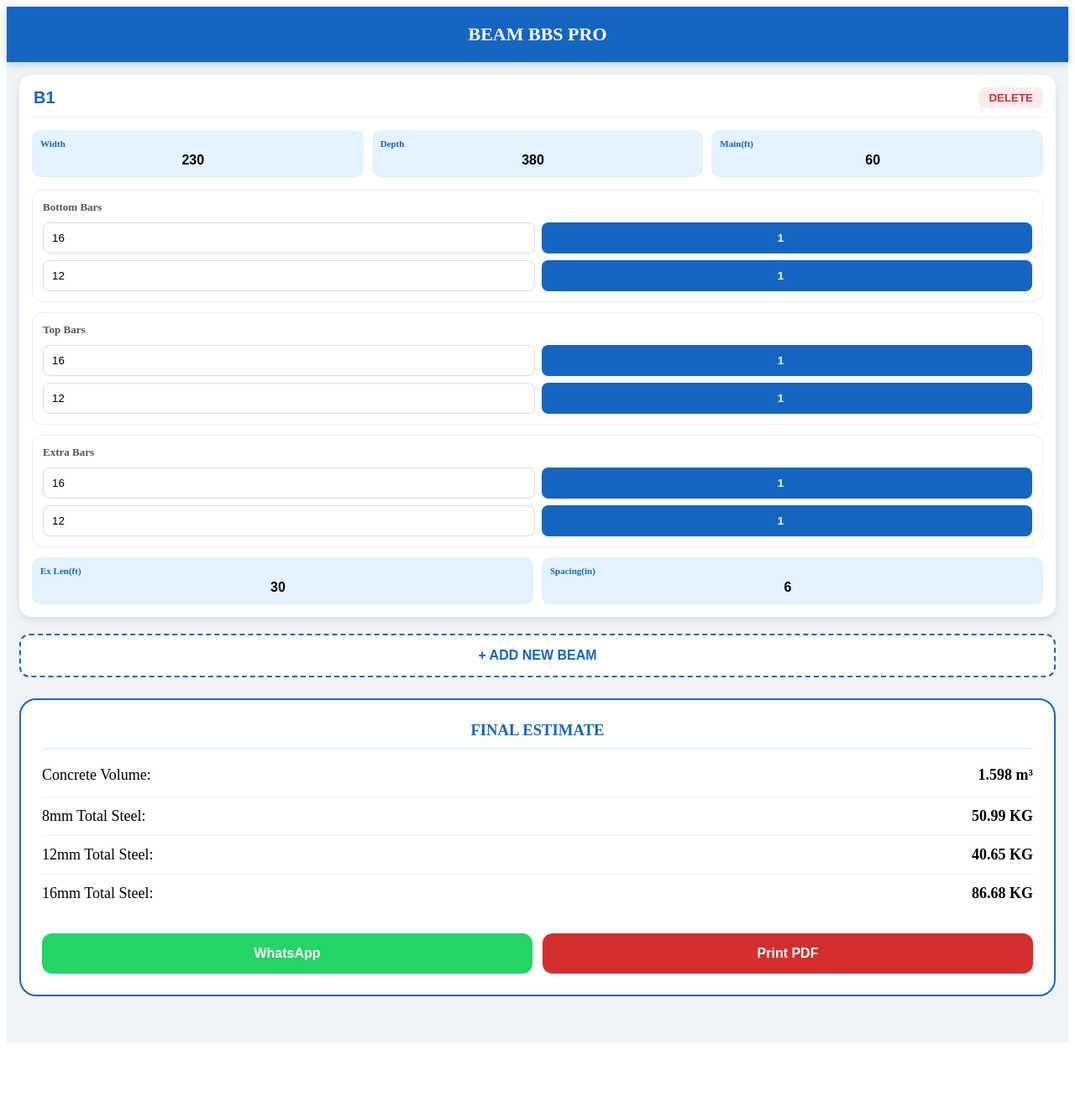
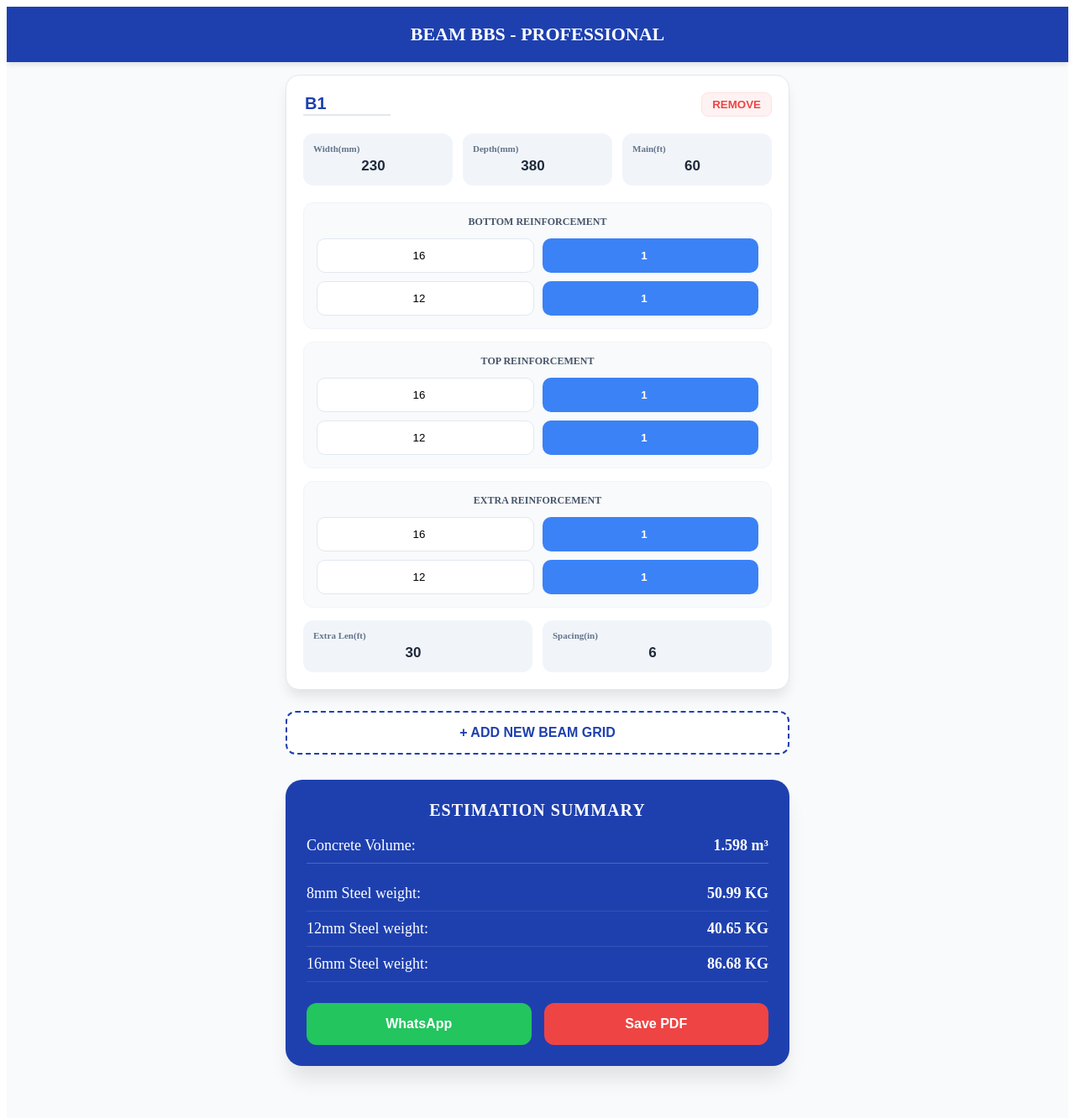
Before and after one commit to Movieeesss/BEAM-BBS, a React (Vite) app: page / in a window 1280 px wide. Shown: the top 1332 px of the page at 84% size. Before the commit the page ends 1250 px from the top, so only its background shows below. Built offline with nearby package versions, Linux system fonts and the light colour scheme.

Commit message:
Update BeamBBS.tsx

```diff
--- a/src/BeamBBS.tsx
+++ b/src/BeamBBS.tsx
@@ -2,7 +2,7 @@
 import { jsPDF } from 'jspdf';
 import 'jspdf-autotable';
 
-// --- DATA FROM YOUR EXCEL SWITCH FORMULAS (Verified from your images) ---
+// --- DATA FROM YOUR EXCEL SWITCH FORMULAS (Verified from Images) ---
 const BUNDLE_DATA: Record<number, { weight: number; rods: number }> = {
   8:  { weight: 47.4,  rods: 10 },
   10: { weight: 51.87, rods: 7 },
@@ -12,8 +12,8 @@
   25: { weight: 46.3,  rods: 1 }
 };
 
-const DIVIDER = 3.281; // Matches your feet-to-meters divider
-const ROD_LEN = 12;    // Rod length used in your denominator
+const DIVIDER = 3.281; // Feet to Meters (Matches your Excel divider)
+const ROD_LEN = 12;    // Full rod length in meters
 
 interface RodEntry { dia: number; nos: string; }
 interface Beam {
@@ -52,7 +52,7 @@
     }));
   }, []);
 
-  // --- CALCULATION ENGINE: MATCHES EXCEL COLUMNS AB-AK EXACTLY ---
+  // --- CALCULATION ENGINE: MATCHES EXCEL COLUMNS AB-AM EXACTLY ---
   const totals = useMemo(() => {
     const summary: Record<number, number> = { 8: 0, 10: 0, 12: 0, 16: 0, 20: 0, 25: 0 };
     let totalConcrete = 0;
@@ -60,44 +60,39 @@
     beams.forEach(b => {
       const L_Main = (parseFloat(b.mainFt) || 0) / DIVIDER;
       const L_Ex = (parseFloat(b.exFt) || 0) / DIVIDER;
-
-      // Concrete Volume
       totalConcrete += (parseFloat(b.w) / 1000) * (parseFloat(b.d) / 1000) * L_Main;
 
-      // The Excel formula: kg = ((Meters * Nos) / (BundleRods * 12)) * BundleWeight
-      const calcLineKg = (dia: number, nos: string, lenM: number) => {
+      // EXCEL FORMULA: ( (LengthM * Nos) / (RodsInBundle * 12) ) * BundleWeight
+      const calcKg = (dia: number, nos: string, lenM: number) => {
         const n = parseFloat(nos) || 0;
         if (n === 0 || !BUNDLE_DATA[dia]) return 0;
         const config = BUNDLE_DATA[dia];
 
-        // This simulates your 'Required Bundles' decimal column exactly
+        // Match Excel 'Required Bundles' decimal column logic
         const bundles = (lenM * n) / (config.rods * ROD_LEN);
+        // Multiply by bundle weight to get final KG per entry
         return bundles * config.weight;
       };
 
-      // SUMMING EACH CATEGORY INDEPENDENTLY (Prevents grouping errors)
-      // 16mm summation
-      summary[b.bottom1.dia] += calcLineKg(b.bottom1.dia, b.bottom1.nos, L_Main);
-      summary[b.top1.dia] += calcLineKg(b.top1.dia, b.top1.nos, L_Main);
-      summary[b.ex1.dia] += calcLineKg(b.ex1.dia, b.ex1.nos, L_Main);
+      // Summing EVERY category independently just like your Excel Columns AH to AM
+      summary[b.bottom1.dia] += calcKg(b.bottom1.dia, b.bottom1.nos, L_Main);
+      summary[b.bottom2.dia] += calcKg(b.bottom2.dia, b.bottom2.nos, L_Main);
+      summary[b.top1.dia]    += calcKg(b.top1.dia,    b.top1.nos,    L_Main);
+      summary[b.top2.dia]    += calcKg(b.top2.dia,    b.top2.nos,    L_Main);
+      summary[b.ex1.dia]     += calcKg(b.ex1.dia,     b.ex1.nos,     L_Main);
+      summary[b.ex2.dia]     += calcKg(b.ex2.dia,     b.ex2.nos,     L_Ex);
 
-      // 12mm summation
-      summary[b.bottom2.dia] += calcLineKg(b.bottom2.dia, b.bottom2.nos, L_Main);
-      summary[b.top2.dia] += calcLineKg(b.top2.dia, b.top2.nos, L_Main);
-      summary[b.ex2.dia] += calcLineKg(b.ex2.dia, b.ex2.nos, L_Ex);
-
-      // 10mm (If selected in any dia field, it will automatically use 10mm logic)
-
-      // Stirrups (8mm)
+      // Stirrups (8mm) using 3.5ft cut length from Excel
       const stirrupQty = Math.floor(((parseFloat(b.mainFt) || 0) * 12) / (parseFloat(b.spacing) || 6)) + 1;
-      summary[8] += calcLineKg(8, stirrupQty.toString(), 3.5 / DIVIDER);
+      summary[8] += calcKg(8, stirrupQty.toString(), 3.5 / DIVIDER);
     });
 
     return { summary, totalConcrete };
   }, [beams]);
 
+  // --- ACTIONS ---
   const shareWhatsApp = () => {
-    let text = `*Beam BBS Summary*%0A`;
+    let text = `*Beam BBS Project Summary*%0A`;
     Object.entries(totals.summary).forEach(([dia, kg]) => {
       if (kg > 0) text += `${dia}mm Steel: ${kg.toFixed(2)} KG%0A`;
     });
@@ -106,61 +101,62 @@
 
   const downloadPDF = () => {
     const doc = new jsPDF() as any;
-    doc.text("Beam BBS Summary Report", 14, 15);
+    doc.setFontSize(18);
+    doc.text("Structural Design BBS Report", 14, 20);
     const rows = Object.entries(totals.summary)
       .filter(([_, kg]) => kg > 0)
-      .map(([dia, kg]) => [`${dia}mm Steel`, `${kg.toFixed(2)} KG`]);
-    doc.autoTable({ head: [['Diameter', 'Weight (KG)']], body: rows, startY: 20 });
-    doc.save("Beam_BBS.pdf");
+      .map(([dia, kg]) => [`${dia}mm Reinforcement`, `${kg.toFixed(2)} KG`]);
+    doc.autoTable({ head: [['Item Description', 'Total Weight']], body: rows, startY: 30 });
+    doc.save("Beam_BBS_Excel_Logic.pdf");
   };
 
   return (
-    <div style={{ backgroundColor: '#f0f4f8', minHeight: '100vh', paddingBottom: '40px' }}>
-      <div style={{ backgroundColor: '#1565c0', color: 'white', padding: '20px', textAlign: 'center', fontWeight: 'bold', fontSize: '22px', boxShadow: '0 2px 10px rgba(0,0,0,0.2)' }}>
-        BEAM BBS PRO
-      </div>
+    <div style={{ backgroundColor: '#f8fafc', minHeight: '100vh', paddingBottom: '50px' }}>
+      <header style={{ backgroundColor: '#1e40af', color: 'white', padding: '20px', textAlign: 'center', boxShadow: '0 4px 6px -1px rgba(0,0,0,0.1)' }}>
+        <h1 style={{ margin: 0, fontSize: '22px' }}>BEAM BBS - PROFESSIONAL</h1>
+      </header>
 
-      <div style={{ padding: '15px' }}>
+      <div style={{ maxWidth: '600px', margin: '0 auto', padding: '15px' }}>
         {beams.map((b) => (
-          <div key={b.id} style={{ backgroundColor: 'white', borderRadius: '15px', padding: '15px', marginBottom: '20px', boxShadow: '0 4px 12px rgba(0,0,0,0.1)' }}>
-            <div style={{ display: 'flex', justifyContent: 'space-between', borderBottom: '1px solid #eee', paddingBottom: '10px', marginBottom: '15px' }}>
-              <input value={b.grid} onChange={(e) => updateBeam(b.id, 'grid', e.target.value)} style={{ border: 'none', color: '#1565c0', fontWeight: 'bold', fontSize: '20px', width: '80px' }} />
-              <button onClick={() => deleteBeam(b.id)} style={{ color: '#d32f2f', background: '#ffebee', border: 'none', borderRadius: '8px', padding: '5px 12px', fontWeight: 'bold' }}>DELETE</button>
+          <div key={b.id} style={{ backgroundColor: 'white', borderRadius: '16px', padding: '20px', marginBottom: '25px', border: '1px solid #e2e8f0', boxShadow: '0 10px 15px -3px rgba(0,0,0,0.1)' }}>
+            <div style={{ display: 'flex', justifyContent: 'space-between', marginBottom: '20px', alignItems: 'center' }}>
+              <input value={b.grid} onChange={(e) => updateBeam(b.id, 'grid', e.target.value)} style={{ border: 'none', color: '#1e40af', fontWeight: 'bold', fontSize: '20px', width: '100px', borderBottom: '2px solid #e2e8f0' }} />
+              <button onClick={() => deleteBeam(b.id)} style={{ color: '#ef4444', background: '#fef2f2', border: '1px solid #fee2e2', borderRadius: '8px', padding: '6px 12px', fontWeight: 'bold', cursor: 'pointer' }}>REMOVE</button>
             </div>
 
-            <div style={{ display: 'grid', gridTemplateColumns: '1fr 1fr 1fr', gap: '10px', marginBottom: '15px' }}>
-              <Input label="Width" val={b.w} set={(v:any) => updateBeam(b.id, 'w', v)} />
-              <Input label="Depth" val={b.d} set={(v:any) => updateBeam(b.id, 'd', v)} />
+            <div style={{ display: 'grid', gridTemplateColumns: '1fr 1fr 1fr', gap: '12px', marginBottom: '20px' }}>
+              <Input label="Width(mm)" val={b.w} set={(v:any) => updateBeam(b.id, 'w', v)} />
+              <Input label="Depth(mm)" val={b.d} set={(v:any) => updateBeam(b.id, 'd', v)} />
               <Input label="Main(ft)" val={b.mainFt} set={(v:any) => updateBeam(b.id, 'mainFt', v)} />
             </div>
 
-            <Section label="Bottom Bars" entry1={b.bottom1} entry2={b.bottom2} set1={(f:any, v:any) => updateBeam(b.id, `bottom1.${f}`, v)} set2={(f:any, v:any) => updateBeam(b.id, `bottom2.${f}`, v)} />
-            <Section label="Top Bars" entry1={b.top1} entry2={b.top2} set1={(f:any, v:any) => updateBeam(b.id, `top1.${f}`, v)} set2={(f:any, v:any) => updateBeam(b.id, `top2.${f}`, v)} />
-            <Section label="Extra Bars" entry1={b.ex1} entry2={b.ex2} set1={(f:any, v:any) => updateBeam(b.id, `ex1.${f}`, v)} set2={(f:any, v:any) => updateBeam(b.id, `ex2.${f}`, v)} />
+            <Section label="BOTTOM REINFORCEMENT" entry1={b.bottom1} entry2={b.bottom2} set1={(f:any, v:any) => updateBeam(b.id, `bottom1.${f}`, v)} set2={(f:any, v:any) => updateBeam(b.id, `bottom2.${f}`, v)} />
+            <Section label="TOP REINFORCEMENT" entry1={b.top1} entry2={b.top2} set1={(f:any, v:any) => updateBeam(b.id, `top1.${f}`, v)} set2={(f:any, v:any) => updateBeam(b.id, `top2.${f}`, v)} />
+            <Section label="EXTRA REINFORCEMENT" entry1={b.ex1} entry2={b.ex2} set1={(f:any, v:any) => updateBeam(b.id, `ex1.${f}`, v)} set2={(f:any, v:any) => updateBeam(b.id, `ex2.${f}`, v)} />
 
-            <div style={{ display: 'grid', gridTemplateColumns: '1fr 1fr', gap: '10px', marginTop: '10px' }}>
-              <Input label="Ex Len(ft)" val={b.exFt} set={(v:any) => updateBeam(b.id, 'exFt', v)} />
+            <div style={{ display: 'grid', gridTemplateColumns: '1fr 1fr', gap: '12px', marginTop: '15px' }}>
+              <Input label="Extra Len(ft)" val={b.exFt} set={(v:any) => updateBeam(b.id, 'exFt', v)} />
               <Input label="Spacing(in)" val={b.spacing} set={(v:any) => updateBeam(b.id, 'spacing', v)} />
             </div>
           </div>
         ))}
 
-        <button onClick={addBeam} style={{ width: '100%', padding: '15px', background: 'white', border: '2px dashed #1565c0', color: '#1565c0', borderRadius: '12px', fontWeight: 'bold', marginBottom: '25px', fontSize: '16px' }}>+ ADD NEW BEAM</button>
+        <button onClick={addBeam} style={{ width: '100%', padding: '15px', background: 'white', border: '2px dashed #1e40af', color: '#1e40af', borderRadius: '12px', fontWeight: 'bold', marginBottom: '30px', cursor: 'pointer', fontSize: '16px' }}>+ ADD NEW BEAM GRID</button>
 
-        <div style={{ backgroundColor: '#fff', borderRadius: '20px', padding: '25px', border: '2px solid #1565c0' }}>
-          <h3 style={{ margin: '0 0 20px 0', textAlign: 'center', color: '#1565c0', borderBottom: '2px solid #e3f2fd', paddingBottom: '10px' }}>FINAL ESTIMATE</h3>
-          <div style={{ display: 'flex', justifyContent: 'space-between', marginBottom: '15px', fontSize: '18px' }}>
+        <div style={{ backgroundColor: '#1e40af', borderRadius: '20px', padding: '25px', color: 'white', boxShadow: '0 20px 25px -5px rgba(0,0,0,0.1)' }}>
+          <h2 style={{ margin: '0 0 20px 0', textAlign: 'center', fontSize: '20px', letterSpacing: '1px' }}>ESTIMATION SUMMARY</h2>
+          <div style={{ display: 'flex', justifyContent: 'space-between', marginBottom: '15px', fontSize: '18px', borderBottom: '1px solid rgba(255,255,255,0.2)', paddingBottom: '10px' }}>
             <span>Concrete Volume:</span> <strong>{totals.totalConcrete.toFixed(3)} m³</strong>
           </div>
           {Object.entries(totals.summary).map(([dia, kg]) => (kg > 0) && (
-            <div key={dia} style={{ display: 'flex', justifyContent: 'space-between', padding: '12px 0', borderTop: '1px solid #f0f0f0', fontSize: '18px' }}>
-              <span>{dia}mm Total Steel:</span> <strong>{kg.toFixed(2)} KG</strong>
+            <div key={dia} style={{ display: 'flex', justifyContent: 'space-between', padding: '10px 0', borderBottom: '1px solid rgba(255,255,255,0.1)', fontSize: '18px' }}>
+              <span>{dia}mm Steel weight:</span> <strong>{kg.toFixed(2)} KG</strong>
             </div>
           ))}
 
-          <div style={{ display: 'grid', gridTemplateColumns: '1fr 1fr', gap: '12px', marginTop: '25px' }}>
-            <button onClick={shareWhatsApp} style={{ padding: '15px', backgroundColor: '#25D366', color: 'white', border: 'none', borderRadius: '12px', fontWeight: 'bold', fontSize: '16px' }}>WhatsApp</button>
-            <button onClick={downloadPDF} style={{ padding: '15px', backgroundColor: '#d32f2f', color: 'white', border: 'none', borderRadius: '12px', fontWeight: 'bold', fontSize: '16px' }}>Print PDF</button>
+          <div style={{ display: 'grid', gridTemplateColumns: '1fr 1fr', gap: '15px', marginTop: '25px' }}>
+            <button onClick={shareWhatsApp} style={{ padding: '16px', backgroundColor: '#22c55e', color: 'white', border: 'none', borderRadius: '12px', fontWeight: 'bold', fontSize: '16px', cursor: 'pointer' }}>WhatsApp</button>
+            <button onClick={downloadPDF} style={{ padding: '16px', backgroundColor: '#ef4444', color: 'white', border: 'none', borderRadius: '12px', fontWeight: 'bold', fontSize: '16px', cursor: 'pointer' }}>Save PDF</button>
           </div>
         </div>
       </div>
@@ -169,24 +165,24 @@
 };
 
 const Input = ({ label, val, set }: any) => (
-  <div style={{ backgroundColor: '#e3f2fd', padding: '10px', borderRadius: '10px' }}>
-    <label style={{ fontSize: '11px', color: '#1565c0', fontWeight: 'bold', display: 'block', marginBottom: '4px' }}>{label}</label>
-    <input type="number" value={val} onChange={(e) => set(e.target.value)} style={{ width: '100%', border: 'none', background: 'transparent', textAlign: 'center', fontWeight: 'bold', fontSize: '16px', outline: 'none' }} />
+  <div style={{ backgroundColor: '#f1f5f9', padding: '12px', borderRadius: '12px' }}>
+    <label style={{ fontSize: '11px', color: '#64748b', fontWeight: 'bold', display: 'block', marginBottom: '4px' }}>{label}</label>
+    <input type="number" value={val} onChange={(e) => set(e.target.value)} style={{ width: '100%', border: 'none', background: 'transparent', textAlign: 'center', fontWeight: 'bold', fontSize: '17px', outline: 'none', color: '#1e293b' }} />
   </div>
 );
 
 const Section = ({ label, entry1, entry2, set1, set2 }: any) => {
   const isAct = (n: any) => (parseFloat(n) || 0) > 0;
   return (
-    <div style={{ border: '1px solid #eee', borderRadius: '12px', padding: '12px', marginBottom: '12px' }}>
-      <div style={{ fontSize: '13px', fontWeight: 'bold', marginBottom: '10px', color: '#555' }}>{label}</div>
-      <div style={{ display: 'flex', gap: '8px', marginBottom: '8px' }}>
-        <input type="number" value={entry1.dia} onChange={e => set1('dia', e.target.value)} style={{ width: '50%', padding: '10px', borderRadius: '8px', border: '1px solid #ddd' }} placeholder="Dia" />
-        <input type="number" value={entry1.nos} onChange={e => set1('nos', e.target.value)} style={{ width: '50%', padding: '10px', borderRadius: '8px', border: 'none', backgroundColor: isAct(entry1.nos) ? '#1565c0' : '#f5f5f5', color: isAct(entry1.nos) ? 'white' : '#000', textAlign: 'center', fontWeight: 'bold' }} placeholder="Nos" />
+    <div style={{ border: '1px solid #f1f5f9', borderRadius: '12px', padding: '15px', marginBottom: '15px', backgroundColor: '#f8fafc' }}>
+      <div style={{ fontSize: '12px', fontWeight: '800', marginBottom: '12px', color: '#475569', textAlign: 'center' }}>{label}</div>
+      <div style={{ display: 'flex', gap: '10px', marginBottom: '10px' }}>
+        <input type="number" value={entry1.dia} onChange={e => set1('dia', e.target.value)} style={{ width: '50%', padding: '12px', borderRadius: '10px', border: '1px solid #e2e8f0', textAlign: 'center' }} placeholder="Dia" />
+        <input type="number" value={entry1.nos} onChange={e => set1('nos', e.target.value)} style={{ width: '50%', padding: '12px', borderRadius: '10px', border: 'none', backgroundColor: isAct(entry1.nos) ? '#3b82f6' : '#e2e8f0', color: isAct(entry1.nos) ? 'white' : '#64748b', textAlign: 'center', fontWeight: 'bold' }} placeholder="Nos" />
       </div>
-      <div style={{ display: 'flex', gap: '8px' }}>
-        <input type="number" value={entry2.dia} onChange={e => set2('dia', e.target.value)} style={{ width: '50%', padding: '10px', borderRadius: '8px', border: '1px solid #ddd' }} placeholder="Dia" />
-        <input type="number" value={entry2.nos} onChange={e => set2('nos', e.target.value)} style={{ width: '50%', padding: '10px', borderRadius: '8px', border: 'none', backgroundColor: isAct(entry2.nos) ? '#1565c0' : '#f5f5f5', color: isAct(entry2.nos) ? 'white' : '#000', textAlign: 'center', fontWeight: 'bold' }} placeholder="Nos" />
+      <div style={{ display: 'flex', gap: '10px' }}>
+        <input type="number" value={entry2.dia} onChange={e => set2('dia', e.target.value)} style={{ width: '50%', padding: '12px', borderRadius: '10px', border: '1px solid #e2e8f0', textAlign: 'center' }} placeholder="Dia" />
+        <input type="number" value={entry2.nos} onChange={e => set2('nos', e.target.value)} style={{ width: '50%', padding: '12px', borderRadius: '10px', border: 'none', backgroundColor: isAct(entry2.nos) ? '#3b82f6' : '#e2e8f0', color: isAct(entry2.nos) ? 'white' : '#64748b', textAlign: 'center', fontWeight: 'bold' }} placeholder="Nos" />
       </div>
     </div>
   );
```
